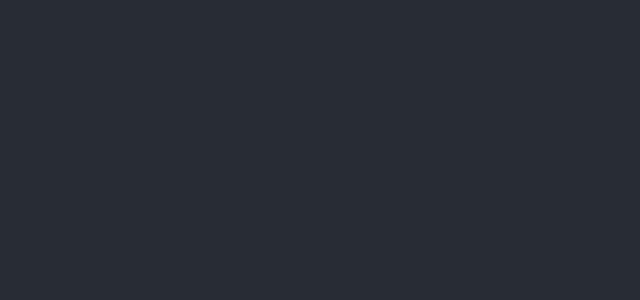
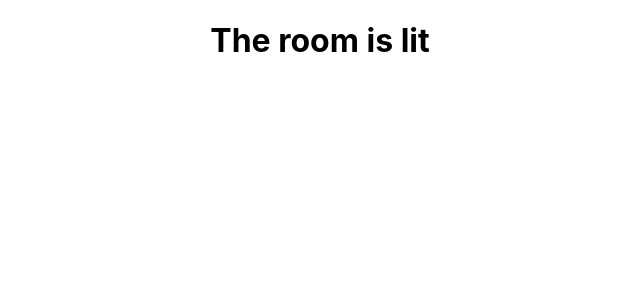
Before and after one commit to pesto-students/p3-harsh-chaytan5, a React (Create React App) app in the folder Week-11/lightswitch-app/: page / in a window 1280 px wide. Shown: the top 300 px of the page, without its empty margins (320-960 px from the left). Built offline with nearby package versions, Linux system fonts and the light colour scheme.

Commit message:
imported state and dispatch in app

```diff
--- a/Week-11/lightswitch-app/src/App.js
+++ b/Week-11/lightswitch-app/src/App.js
@@ -1,11 +1,15 @@
 import "./App.css";
+import { useSelector, useDispatch } from 'react-redux'
+import { flipLight } from "./actions";
 
 function App() {
+  const isLightOn = useSelector(state => state);
+  const dispatch = useDispatch();
+  const lightedness = isLightOn ? 'lit' : 'dark';
+
 	return (
 		<div className="App">
-			<header className="App-header">
-
-			</header>
+			<h1>The room is {lightedness} </h1>
 		</div>
 	);
 }
```
